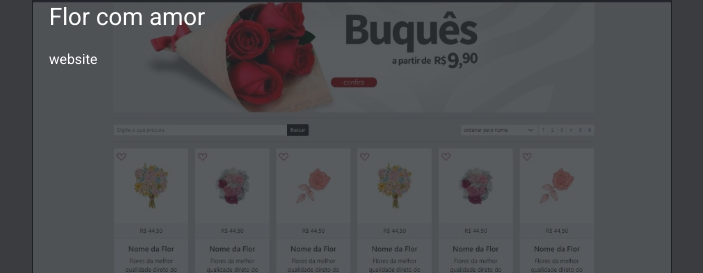
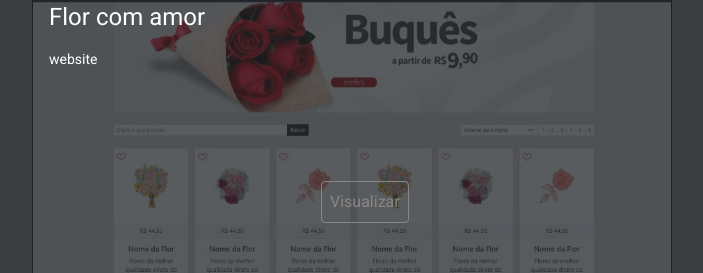
Before and after one commit to devbastos/frontend, an Angular app: page /home in a window 1280 px wide. Shown: the part 1255-1528 px from the top of the page, without its empty margins (58-761 px from the left). Built offline with nearby package versions, Linux system fonts and the light colour scheme.

Commit message:
projeto
alteraçao nos cards

```diff
--- a/src/app/components/template/header/header.component.html
+++ b/src/app/components/template/header/header.component.html
@@ -19,7 +19,6 @@
 
                 <div class="col-5" >
                    <a  id="sobre" href="https://drive.google.com/file/d/1gLL8huQNl-4CdMbztB3dzvig6tl36Kr9/view?usp=sharing" target="_blank"><button  type="button" class="btn">Download CV</button></a>
-
                 </div>
             </div>
         </div>
--- a/src/app/components/template/projetos/projetos.component.css
+++ b/src/app/components/template/projetos/projetos.component.css
@@ -11,3 +11,18 @@ span{
 .card:hover {
     border: solid 2px #FF914D;
 }
+
+.btn {
+    margin-top: 7rem;
+    color: rgb(139, 134, 134);
+    padding: 0.5rem;
+    border:1px solid;
+    display: flex;
+    justify-content: center;
+    margin-left: 17rem;
+}
+
+.btn:hover{
+    color: #ffffff;
+    background-color: #FF914D;
+}
--- a/src/app/components/template/projetos/projetos.component.html
+++ b/src/app/components/template/projetos/projetos.component.html
@@ -5,15 +5,20 @@
 <br>
 <br>
 
-
-              <div class="card ms-2 mt-2 bg-dark text-white">
+            <a href="https://flor-com-amor.vercel.app/" target="_blank">
+                    <div class="card ms-2 mt-2 bg-dark text-white" >
                       <img src="/assets/img/florComAmor.jpeg" class="card-img opacity-25" alt="...">
                       <div class="card-img-overlay">
                         <h1 class="card-title">Flor com amor</h1>
                         <p class="card-text">website</p>
                         <p class="card-text"></p>
+
+                          <a  id="info"><button  type="button" class="btn">Visualizar</button></a>
+
                       </div>
                     </div>
+              </a>
+
 
               <div class="card ms-2 mt-2 bg-dark text-white">
                 <img src="/assets/img/florComAmor.jpeg" class="card-img opacity-25" alt="...">
```
Lines whose indentation alone changed are shown as unchanged.
